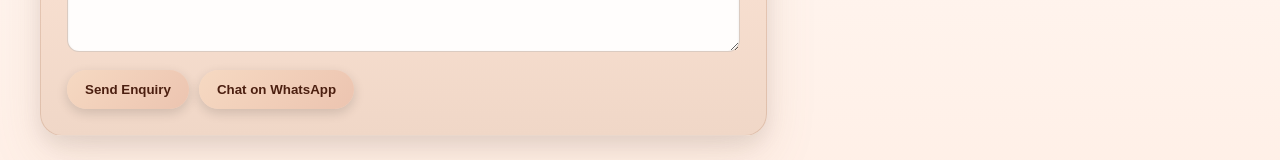
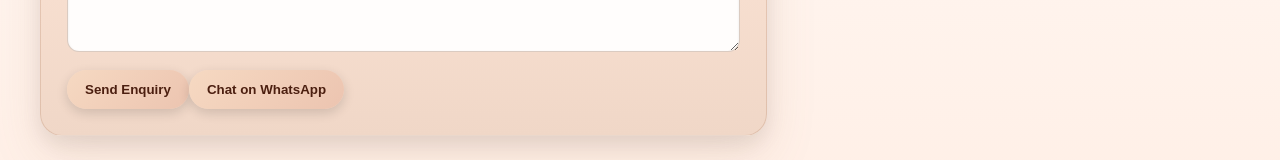
Before and after one commit to HemantSonare/DivineEventsApp, a Next.js app: page / in a window 1280 px wide. Shown: the part 2503-2663 px from the top of the page. Built offline with nearby package versions, Linux system fonts and the light colour scheme.

Commit message:
Updating CSS

```diff
--- a/styles/globals.css
+++ b/styles/globals.css
@@ -548,6 +548,18 @@ background: linear-gradient(
   box-shadow: 0 4px 12px rgba(0,0,0,0.14);
 }
 
+.form-buttons {
+  display: flex;
+  gap: 14px;
+  margin-top: 18px;
+  flex-wrap: wrap;
+}
+
+.form button {
+  margin: 0;
+  flex: 1; /* makes equal button size */
+  text-align: center;
+}
 
 /* footer */
 .footer{ padding:28px 0; text-align:center; color: rgba(255,250,245,0.72); }
```
